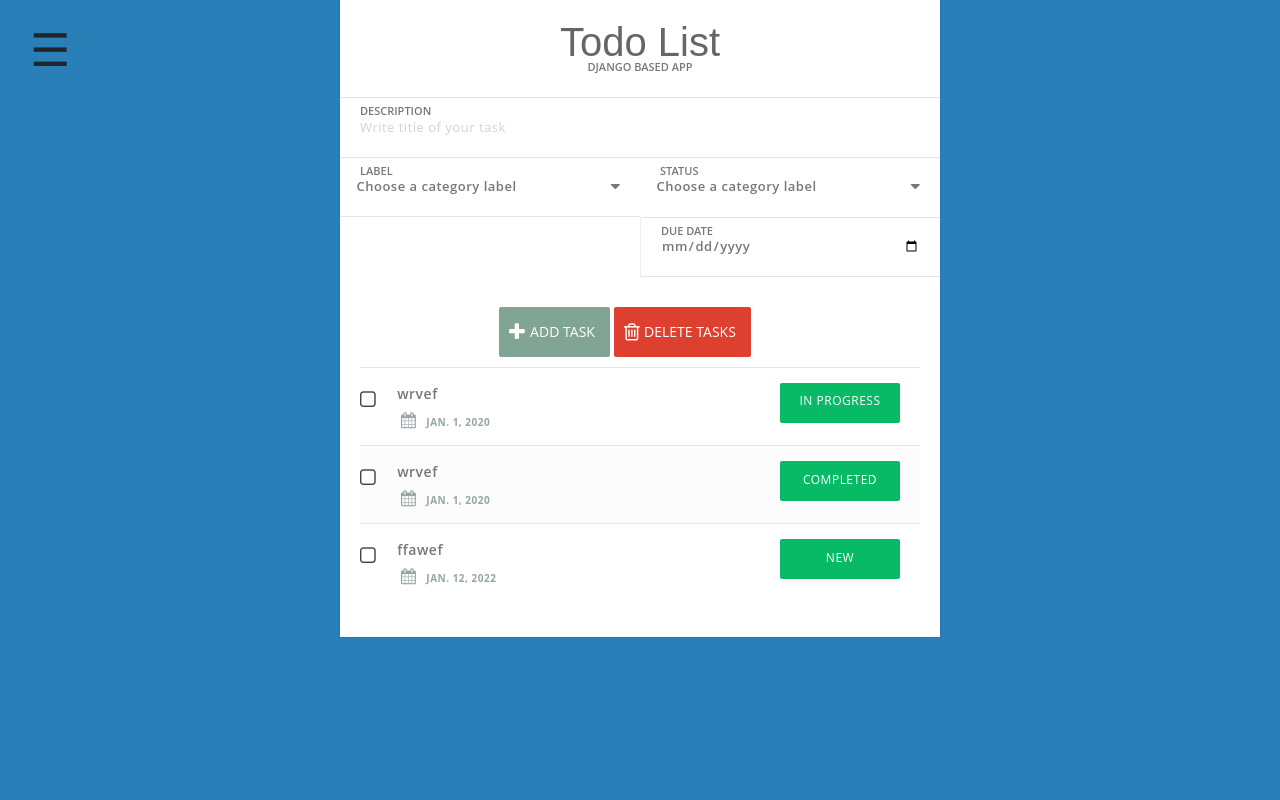
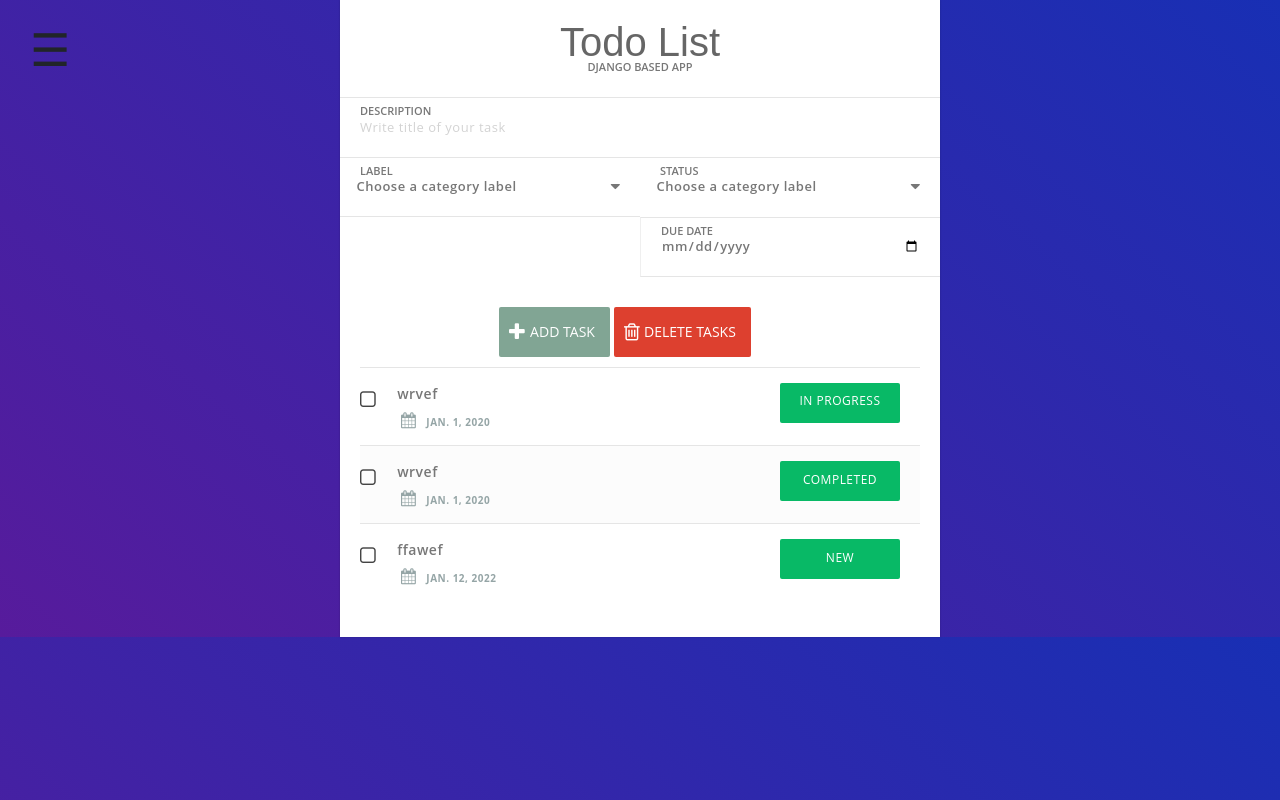
Before and after one commit to him500/Fullstack-Dev-TodoList, a Django app: page / in a window 1280 px wide. Run offline with Django 3.2, Linux system fonts and the light colour scheme; data comes from the database, SQL or seed files in the repository; some libraries are stand-ins or nearby versions.

Commit message:
Update styles.css

```diff
--- a/stu/static/styles.css
+++ b/stu/static/styles.css
@@ -14,6 +14,7 @@ html {
 
 body {
     background: #2980b9;
+    background-image: linear-gradient(40deg, rgb(87, 27, 156) 0%, rgb(24, 47, 180) 100%);
     font-family: 'Open Sans', sans-serif;
 }
 
```
